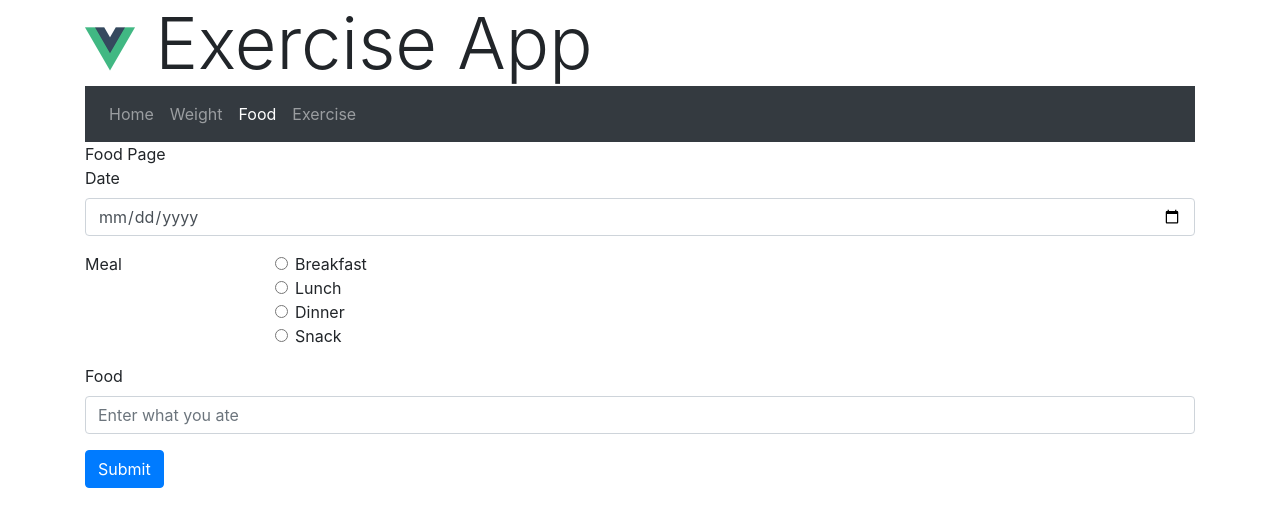
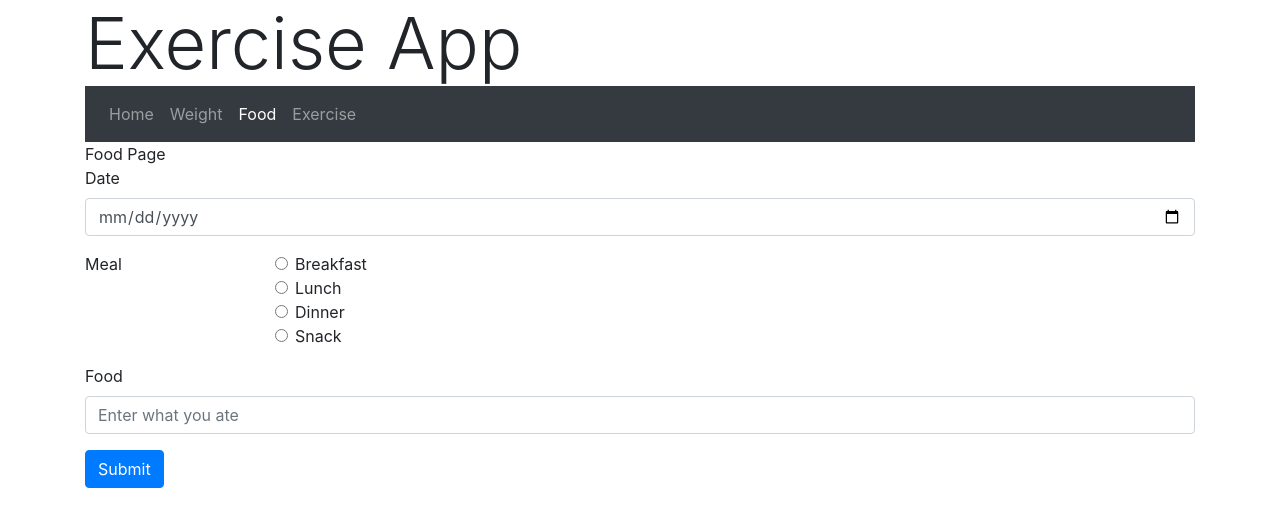
Before and after one commit to fusaroalyssa/Exercise-App, a Vue app: page /food in a window 1280 px wide. Shown: the top 526 px of the page. Built offline with nearby package versions, Linux system fonts and the light colour scheme.

Commit message:
profile pic up top

```diff
--- a/src/App.vue
+++ b/src/App.vue
@@ -1,7 +1,7 @@
 <template>
   <div id="app" class="container">
     <div class="display-3">
-      <img alt="Vue logo" src="./assets/logo.png" id="logo">
+      <img  v-if="UserName() !== null" :src="`https://graph.facebook.com/${FBID()}/picture`" />
       Exercise App
     </div>
     <Nav />
@@ -16,6 +16,7 @@
 
 <script>
 // @ is an alias to /src
+import * as api from '@/services/api_access';
 import Nav from '@/components/Nav.vue'
 import '@/services/facebook'
 
@@ -23,6 +24,11 @@ export default {
   name: 'home',
   components: {
     Nav
+  },
+  methods:{
+    FBID: ()=> api.FBID,
+    UserId: ()=> api.UserId,
+    UserName: ()=> api.UserName
   }
 }
 </script>
--- a/src/views/Home.vue
+++ b/src/views/Home.vue
@@ -1,7 +1,7 @@
 <template>
   <div class="home">
 
-<img :src="`https://graph.facebook.com/${FBID()}/picture`" />
+<!--<img :src="`https://graph.facebook.com/${FBID()}/picture`" />-->
 <h3 v-if="UserName() !== null">Welcome {{UserName()}}</h3>
 <h3 v-if="UserName() === null">Not logged in</h3>
 <!--
```
Also changed, not shown: src/components/Nav.vue (line endings or trailing spaces).
